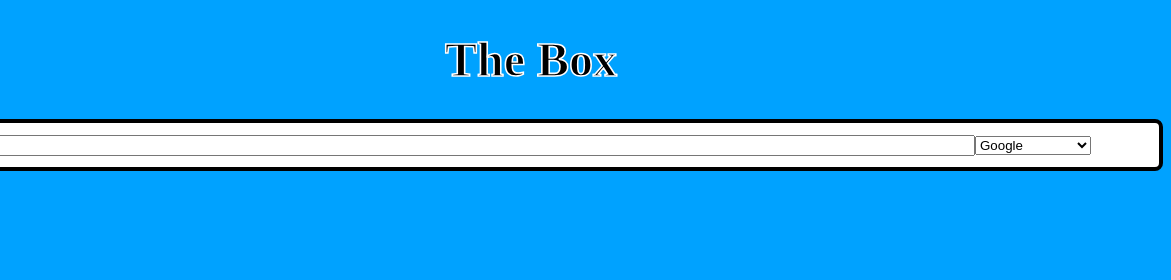
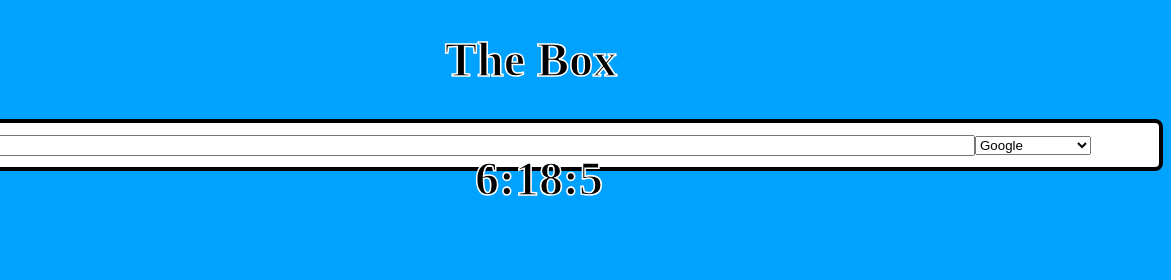
Before and after one commit to BoxyPlayz/home, a plain HTML site: page index.html in a window 1280 px wide. Shown: the top 280 px of the page, 109-1280 px from the left. Drawn offline with Linux system fonts and the light colour scheme.

Commit message:
Add Time

```diff
--- a/index.html
+++ b/index.html
@@ -7,9 +7,9 @@
 <link rel="stylesheet" href="style.css">
 </head>
 <body>
-  <h1 style="-webkit-text-stroke: 0.2vh white;
-  ">The Box</h1>
+  <h1 style="-webkit-text-stroke: 0.2vh white;">The Box</h1>
 
+  <h1 style="-webkit-text-stroke: 0.2vh white; position: absolute; width: 100%;" id="time">Time</h1>
   <div id="bar">
     <a href="javascript:search()"><svg
     id="searchICO"
--- a/script.js
+++ b/script.js
@@ -1,8 +1,7 @@
 const searchInput = document.getElementById("searchInput");
 const searchMenu = document.getElementById("SearchEngine");
 const shortcuts = document.getElementById("shortcuts");
-
-var ShortcutsList = [];
+const timeElement = document.getElementById("time");
 
 searchInput.addEventListener("contextmenu", function (event) {
   event.preventDefault();
@@ -18,6 +17,19 @@ function searchGoogle() {
     "_blank"
   );
 }
+
+function setTime() {
+  const date = new Date();
+  const offset = date.getTimezoneOffset()/60
+  let hours = date.getUTCHours() - offset
+  if (hours < 1) {hours += 24}
+  const Time = `${hours}:${date.getUTCMinutes()}:${date.getUTCSeconds()}`;
+  timeElement.innerHTML = Time;
+  setTimeout(setTime, 400);
+}
+
+setTime()
+console.log(new Date)
 
 function searchScholar() {
   const query = searchInput.value;
@@ -122,13 +134,18 @@ function search() {
 
 function changeBackground(override) {
   let url;
-  if (override) {url = override} else {url = prompt("What is the image url?"); localStorage.setItem("bkg", url);}
+  if (override) {
+    url = override;
+  } else {
+    url = prompt("What is the image url?");
+    localStorage.setItem("bkg", url);
+  }
   document.body.style.backgroundImage = "url(" + url + ")";
   document.body.style.backgroundSize = "cover";
 }
 
-bkgLocal = localStorage.getItem("bkg")
+bkgLocal = localStorage.getItem("bkg");
 
-if(bkgLocal) {
-  changeBackground(bkgLocal)
+if (bkgLocal) {
+  changeBackground(bkgLocal);
 }
```
